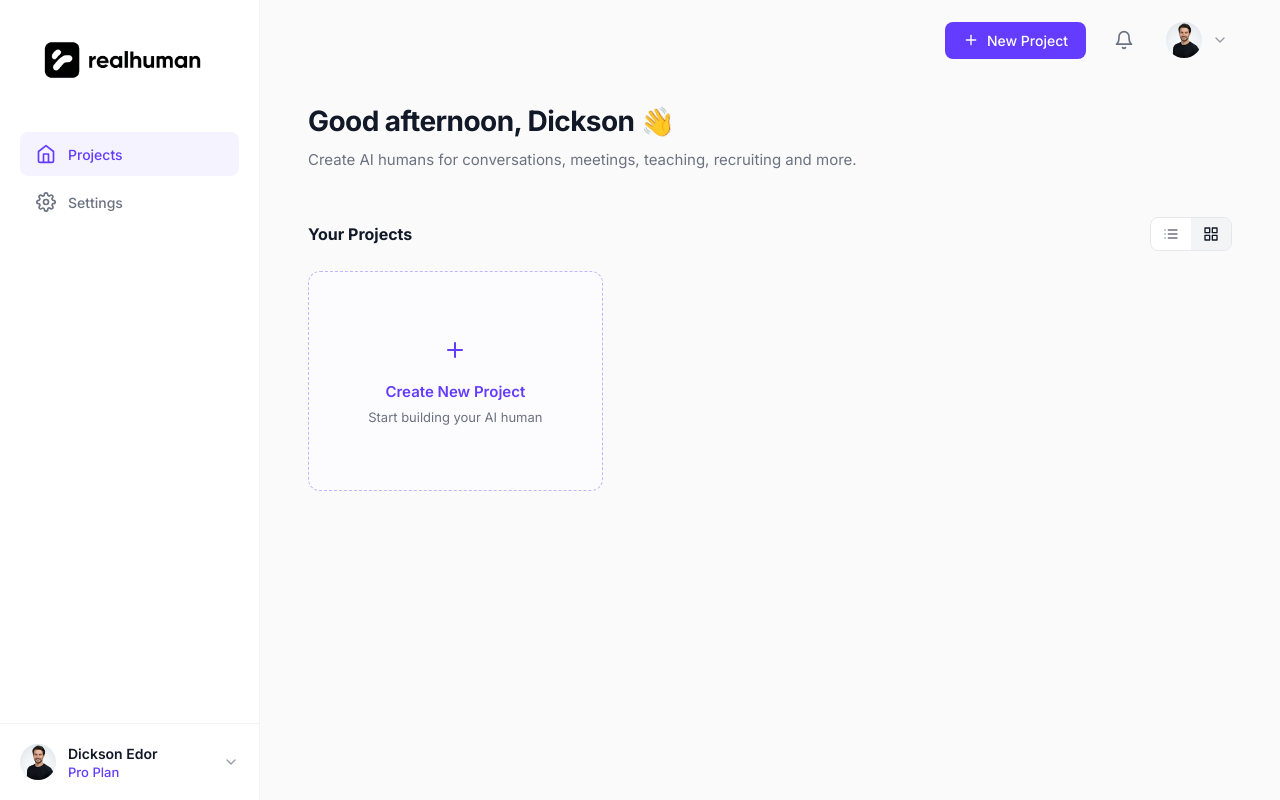
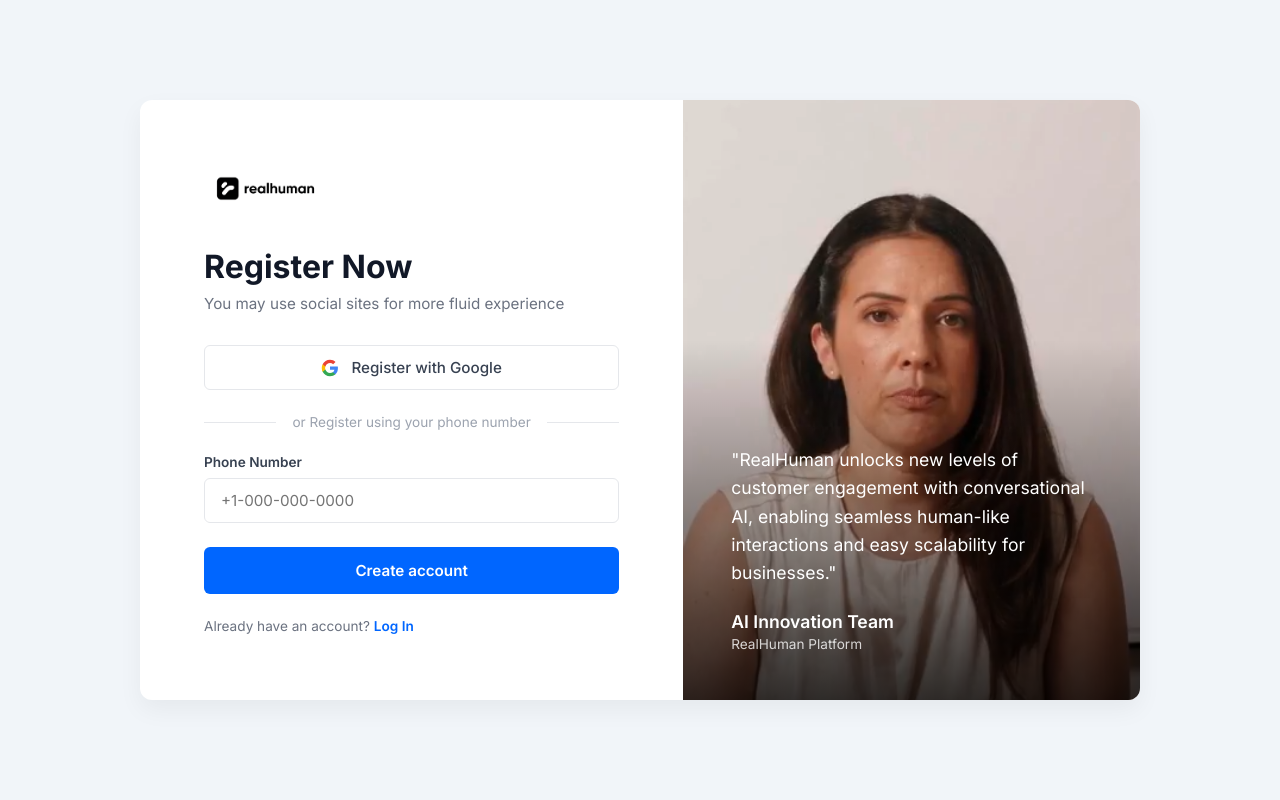
Before and after one commit to EdTech20/RealHuman, a React (Vite) app: page / in a window 1280 px wide. Built offline with nearby package versions, Linux system fonts and the light colour scheme.

Commit message:
feat: clone registration UI with RealHuman branding

```diff
--- a/src/App.jsx
+++ b/src/App.jsx
@@ -4,6 +4,7 @@ import logoImg from './assets/logo.png';
 import CreateProjectModal, { projectTypes } from './CreateProjectModal';
 import ProjectDetails from './ProjectDetails';
 import CallRoom from './CallRoom';
+import Register from './Register';
 
 const ProjectsIcon = () => (
   <svg className="nav-icon" width="20" height="20" viewBox="0 0 24 24" fill="none" stroke="currentColor" strokeWidth="2" strokeLinecap="round" strokeLinejoin="round"><path d="M3 9l9-7 9 7v11a2 2 0 0 1-2 2H5a2 2 0 0 1-2-2z"></path><polyline points="9 22 9 12 15 12 15 22"></polyline></svg>
@@ -152,6 +153,7 @@ const DashboardContent = ({ onOpenModal, projects, onSelectProject }) => {
 };
 
 export default function App() {
+  const [isRegistered, setIsRegistered] = useState(false);
   const [isModalOpen, setIsModalOpen] = useState(false);
   const [projects, setProjects] = useState([]);
   const [selectedProject, setSelectedProject] = useState(null);
@@ -160,6 +162,10 @@ export default function App() {
   const handleCreateProject = (newProject) => {
     setProjects(prev => [newProject, ...prev]);
   };
+
+  if (!isRegistered) {
+    return <Register onRegister={() => setIsRegistered(true)} />;
+  }
 
   // When a call is active, render ONLY the call room — no shell, no sidebar
   if (callSession) {
--- /dev/null
+++ b/src/Register.css
@@ -0,0 +1,220 @@
+.register-container {
+  display: flex;
+  justify-content: center;
+  align-items: center;
+  min-height: 100vh;
+  background-color: #f1f5f9;
+  padding: 2rem;
+  font-family: -apple-system, BlinkMacSystemFont, 'Segoe UI', Roboto, Helvetica, Arial, sans-serif;
+}
+
+.register-card {
+  display: flex;
+  flex-direction: row;
+  width: 100%;
+  max-width: 1000px;
+  min-height: 600px;
+  background: white;
+  border-radius: 12px;
+  box-shadow: 0 10px 25px rgba(0, 0, 0, 0.05);
+  overflow: hidden;
+}
+
+.register-form-section {
+  flex: 1;
+  padding: 3rem 4rem;
+  display: flex;
+  flex-direction: column;
+  justify-content: center;
+}
+
+.register-logo {
+  margin-bottom: 2rem;
+}
+
+.register-logo img {
+  height: 45px;
+  object-fit: contain;
+}
+
+.register-title {
+  font-size: 2rem;
+  font-weight: 700;
+  color: #111827;
+  margin: 0 0 0.5rem 0;
+}
+
+.register-subtitle {
+  font-size: 0.95rem;
+  color: #6b7280;
+  margin-bottom: 2rem;
+}
+
+.google-btn {
+  display: flex;
+  align-items: center;
+  justify-content: center;
+  gap: 0.75rem;
+  width: 100%;
+  padding: 0.75rem;
+  background: white;
+  border: 1px solid #e5e7eb;
+  border-radius: 6px;
+  font-size: 0.95rem;
+  font-weight: 500;
+  color: #374151;
+  cursor: pointer;
+  transition: background-color 0.2s;
+}
+
+.google-btn:hover {
+  background-color: #f9fafb;
+}
+
+.divider {
+  display: flex;
+  align-items: center;
+  text-align: center;
+  margin: 1.5rem 0;
+}
+
+.divider::before,
+.divider::after {
+  content: '';
+  flex: 1;
+  border-bottom: 1px solid #e5e7eb;
+}
+
+.divider-text {
+  padding: 0 1rem;
+  color: #9ca3af;
+  font-size: 0.85rem;
+}
+
+.input-group {
+  margin-bottom: 1.5rem;
+}
+
+.input-group label {
+  display: block;
+  font-size: 0.85rem;
+  font-weight: 600;
+  color: #374151;
+  margin-bottom: 0.5rem;
+}
+
+.input-group input {
+  width: 100%;
+  padding: 0.75rem 1rem;
+  border: 1px solid #e5e7eb;
+  border-radius: 6px;
+  font-size: 0.95rem;
+  outline: none;
+  transition: border-color 0.2s;
+  box-sizing: border-box;
+}
+
+.input-group input:focus {
+  border-color: #0066ff;
+  box-shadow: 0 0 0 3px rgba(0, 102, 255, 0.1);
+}
+
+.submit-btn {
+  width: 100%;
+  padding: 0.875rem;
+  background-color: #0066ff;
+  color: white;
+  border: none;
+  border-radius: 6px;
+  font-size: 0.95rem;
+  font-weight: 600;
+  cursor: pointer;
+  transition: background-color 0.2s;
+  margin-bottom: 1.5rem;
+}
+
+.submit-btn:hover {
+  background-color: #0052cc;
+}
+
+.login-link {
+  font-size: 0.85rem;
+  color: #6b7280;
+  margin: 0;
+}
+
+.login-link span {
+  color: #0066ff;
+  font-weight: 600;
+  cursor: pointer;
+}
+
+.login-link span:hover {
+  text-decoration: underline;
+}
+
+.register-image-section {
+  flex: 1.1;
+  position: relative;
+  overflow: hidden;
+}
+
+.background-img {
+  width: 100%;
+  height: 100%;
+  object-fit: cover;
+  position: absolute;
+  top: 0;
+  left: 0;
+}
+
+.image-overlay {
+  position: absolute;
+  top: 0;
+  left: 0;
+  right: 0;
+  bottom: 0;
+  background: linear-gradient(to bottom, rgba(0,0,0,0) 40%, rgba(0,0,0,0.8) 100%);
+  display: flex;
+  flex-direction: column;
+  justify-content: flex-end;
+  padding: 3rem;
+}
+
+.quote-content {
+  color: white;
+}
+
+.quote-text {
+  font-size: 1.1rem;
+  line-height: 1.6;
+  font-weight: 400;
+  margin-bottom: 1.5rem;
+}
+
+.quote-author h4 {
+  margin: 0 0 0.25rem 0;
+  font-size: 1.1rem;
+  font-weight: 600;
+}
+
+.quote-author p {
+  margin: 0;
+  font-size: 0.85rem;
+  opacity: 0.8;
+}
+
+/* Responsive */
+@media (max-width: 768px) {
+  .register-card {
+    flex-direction: column;
+  }
+
+  .register-image-section {
+    display: none; /* Hide image on mobile */
+  }
+
+  .register-form-section {
+    padding: 2rem;
+  }
+}
--- /dev/null
+++ b/src/Register.jsx
@@ -0,0 +1,65 @@
+import React from 'react';
+import './Register.css';
+import logo from './assets/logo.png';
+import avatar from './assets/avatar.png';
+
+const Register = ({ onRegister }) => {
+  return (
+    <div className="register-container">
+      <div className="register-card">
+        {/* Left Form Section */}
+        <div className="register-form-section">
+          <div className="register-logo">
+            <img src={logo} alt="RealHuman Logo" />
+          </div>
+
+          <h1 className="register-title">Register Now</h1>
+          <p className="register-subtitle">You may use social sites for more fluid experience</p>
+
+          <button className="google-btn" onClick={onRegister}>
+            <svg width="18" height="18" viewBox="0 0 24 24" xmlns="http://www.w3.org/2000/svg">
+              <path d="M22.56 12.25c0-.78-.07-1.53-.2-2.25H12v4.26h5.92c-.26 1.37-1.04 2.53-2.21 3.31v2.77h3.57c2.08-1.92 3.28-4.74 3.28-8.09z" fill="#4285F4"/>
+              <path d="M12 23c2.97 0 5.46-.98 7.28-2.66l-3.57-2.77c-.98.66-2.23 1.06-3.71 1.06-2.86 0-5.29-1.93-6.16-4.53H2.18v2.84C3.99 20.53 7.7 23 12 23z" fill="#34A853"/>
+              <path d="M5.84 14.09c-.22-.66-.35-1.36-.35-2.09s.13-1.43.35-2.09V7.07H2.18C1.43 8.55 1 10.22 1 12s.43 3.45 1.18 4.93l2.85-2.22.81-.62z" fill="#FBBC05"/>
+              <path d="M12 5.38c1.62 0 3.06.56 4.21 1.64l3.15-3.15C17.45 2.09 14.97 1 12 1 7.7 1 3.99 3.47 2.18 7.07l3.66 2.84c.87-2.6 3.3-4.53 6.16-4.53z" fill="#EA4335"/>
+            </svg>
+            Register with Google
+          </button>
+
+          <div className="divider">
+            <span className="divider-text">or Register using your phone number</span>
+          </div>
+
+          <div className="input-group">
+            <label>Phone Number</label>
+            <input type="tel" placeholder="+1-000-000-0000" />
+          </div>
+
+          <button className="submit-btn" onClick={onRegister}>Create account</button>
+
+          <p className="login-link">
+            Already have an account? <span onClick={onRegister}>Log In</span>
+          </p>
+        </div>
+
+        {/* Right Image Section */}
+        <div className="register-image-section">
+          <img src={avatar} alt="Avatar" className="background-img" />
+          <div className="image-overlay">
+            <div className="quote-content">
+              <p className="quote-text">
+                "RealHuman unlocks new levels of customer engagement with conversational AI, enabling seamless human-like interactions and easy scalability for businesses."
+              </p>
+              <div className="quote-author">
+                <h4>AI Innovation Team</h4>
+                <p>RealHuman Platform</p>
+              </div>
+            </div>
+          </div>
+        </div>
+      </div>
+    </div>
+  );
+};
+
+export default Register;
```
